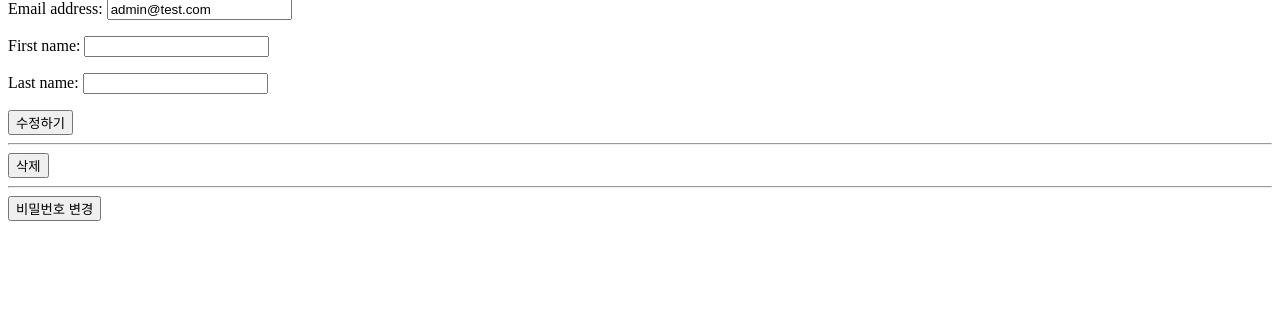
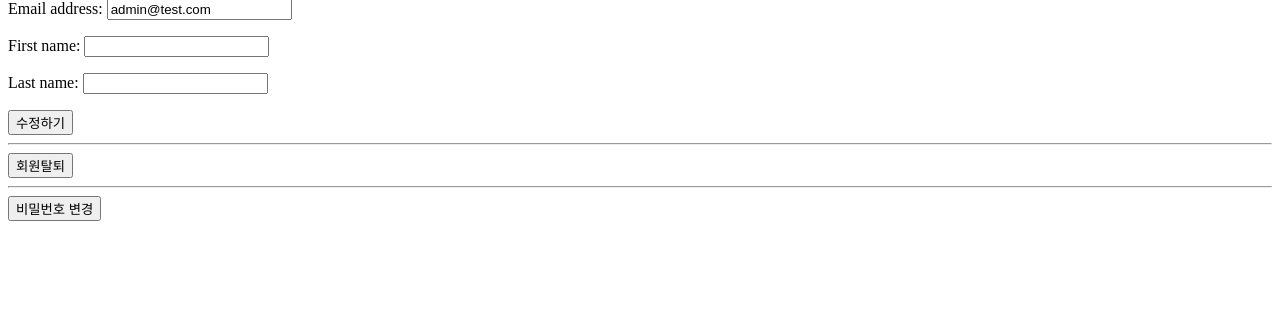
Before and after one commit to feliciathebeen/dango, a Django app: page /accounts/update/ in a window 1280 px wide. Shown: the part 203-537 px from the top of the page. Run offline with Django 4.2, Linux system fonts and the light colour scheme; a user stored in the database is signed in.

Commit message:
accounts, crud save

```diff
--- a/sparta_market/accounts/templates/accounts/update.html
+++ b/sparta_market/accounts/templates/accounts/update.html
@@ -8,7 +8,7 @@
 </form><hr>
 <form action="{% url 'accounts:delete' %}" method="POST">
     {% csrf_token %}
-    <button type="submit">삭제</button>
+    <button type="submit">회원탈퇴</button>
 </form><hr>
 <a href="{% url 'accounts:change_password' %}"><button>비밀번호 변경</button></a>
 {% endblock content %}
```
Also changed, not shown: sparta_market/db.sqlite3.
